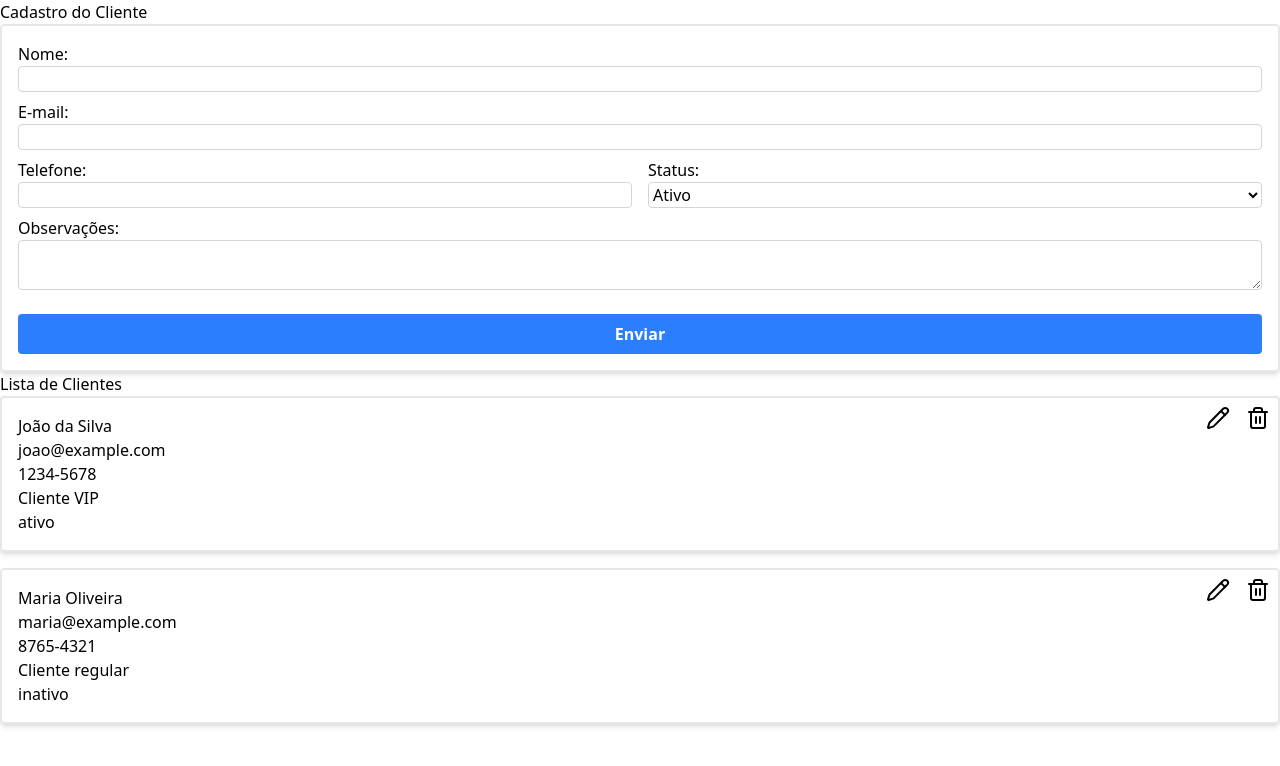
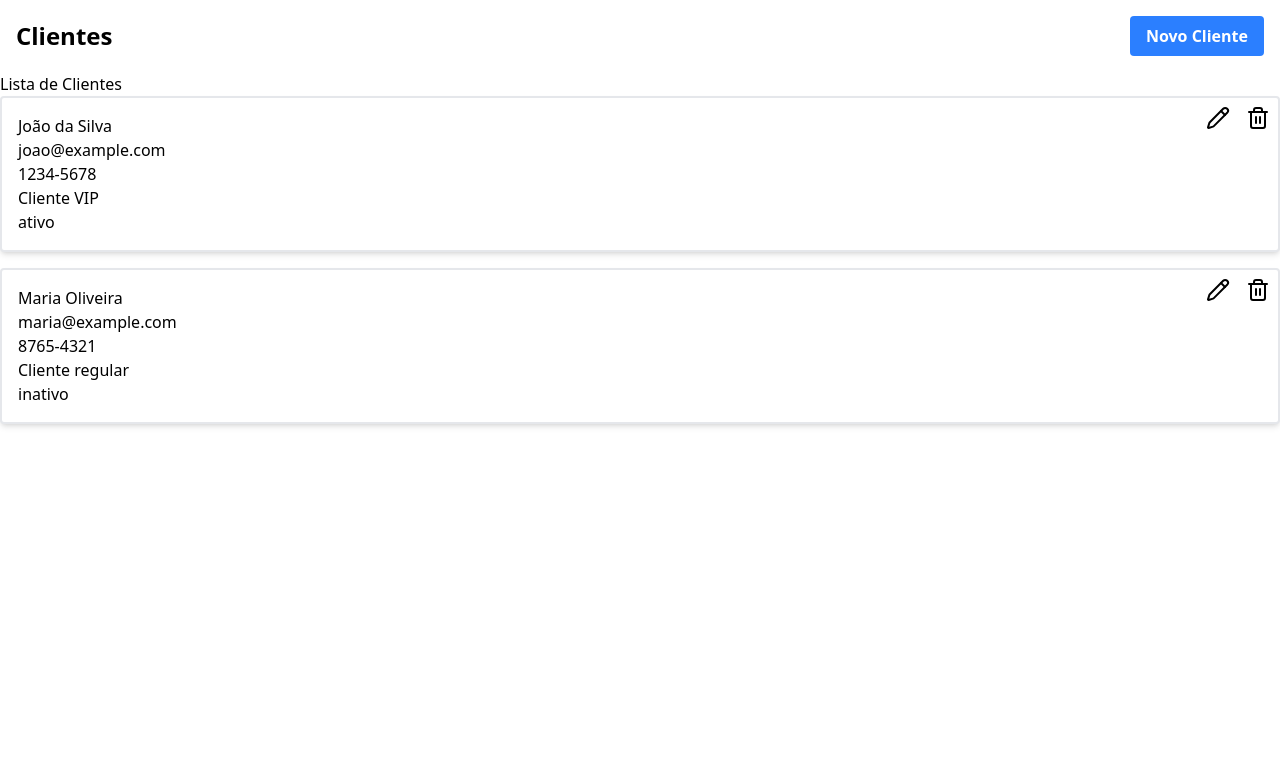
Before and after one commit to guilhermegodoydev/crm, a React (Vite) app: page / in a window 1280 px wide. Shown: the top 766 px of the page. Built offline with nearby package versions, Linux system fonts and the light colour scheme.

Commit message:
Alterando a index

```diff
--- a/src/App.jsx
+++ b/src/App.jsx
@@ -1,4 +1,4 @@
-import ClienteForm from "./components/ClienteForm";
+import Header from "./components/Header";
 import ClienteList from "./components/ClienteList";
 import { useState } from "react";
 
@@ -32,7 +32,7 @@ export default function App() {
 
   return (
     <div>
-      <ClienteForm adicionarCliente={adicionarCliente} />
+      <Header />
       <ClienteList clientes={clientes} deletarCliente={deletarCliente} />
     </div>
   )
--- a/src/components/ClienteCard.jsx
+++ b/src/components/ClienteCard.jsx
@@ -13,7 +13,7 @@ export default function ClienteCard({ cliente, deletarCliente }) {
     }
 
     return (
-        <div className="relative shadow-md p-4 bg-white rounded-sm border-2 border-gray-200 mb-4">
+        <div className="card relative mb-4">
             <h1>{cliente.nome}</h1>
             <p>{cliente.email}</p>
             <p>{cliente.telefone}</p>
--- a/src/components/ClienteForm.jsx
+++ b/src/components/ClienteForm.jsx
@@ -17,9 +17,7 @@ export default function ClienteForm({ adicionarCliente }) {
     }
 
     return (
-        <div>
-            <h1>Cadastro do Cliente</h1>
-            <form className="shadow-md p-4 bg-white rounded-sm border-2 border-gray-200 flex flex-col space-y-2">
+        <form className="card flex flex-col space-y-2">
 
             <div>
                 <label htmlFor="nome">Nome:</label>
@@ -55,6 +53,5 @@ export default function ClienteForm({ adicionarCliente }) {
                 adicionarCliente(novoCliente)
             }}>Enviar</button>
         </form>
-        </div>
     )
 }
--- a/src/components/Header.jsx
+++ b/src/components/Header.jsx
@@ -1,7 +1,7 @@
 export default function Header() {
     return (
-    <header className="flex justify-between items-center p-4 bg-gray-100">
-        <h1 className="text-2xl font-bold">Clientes CRM</h1>
+    <header className="flex justify-between items-center p-4">
+        <h1 className="text-2xl font-bold">Clientes</h1>
         <button>Novo Cliente</button>
     </header>
     )
--- a/src/index.css
+++ b/src/index.css
@@ -5,3 +5,9 @@
         @apply bg-blue-500 text-white font-bold py-2 px-4 rounded hover:bg-blue-600 transition-colors duration-300 cursor-pointer;
     }
 }
+
+@layer utilities {
+    .card {
+        @apply shadow-md p-4 bg-white rounded-sm border-2 border-gray-200;
+    }
+}
--- a/src/pages/ClienteEdit.jsx
+++ b/src/pages/ClienteEdit.jsx
@@ -1,5 +1,10 @@
+import ClienteForm from "../components/ClienteForm";
+
 export default function ClienteEdit() {
     return (
-        <h1>Oi</h1>
+        <div>
+            <h1>Alterar Cliente</h1>
+            <ClienteForm />
+        </div>
     )
 }
```
Lines whose indentation alone changed are shown as unchanged.
